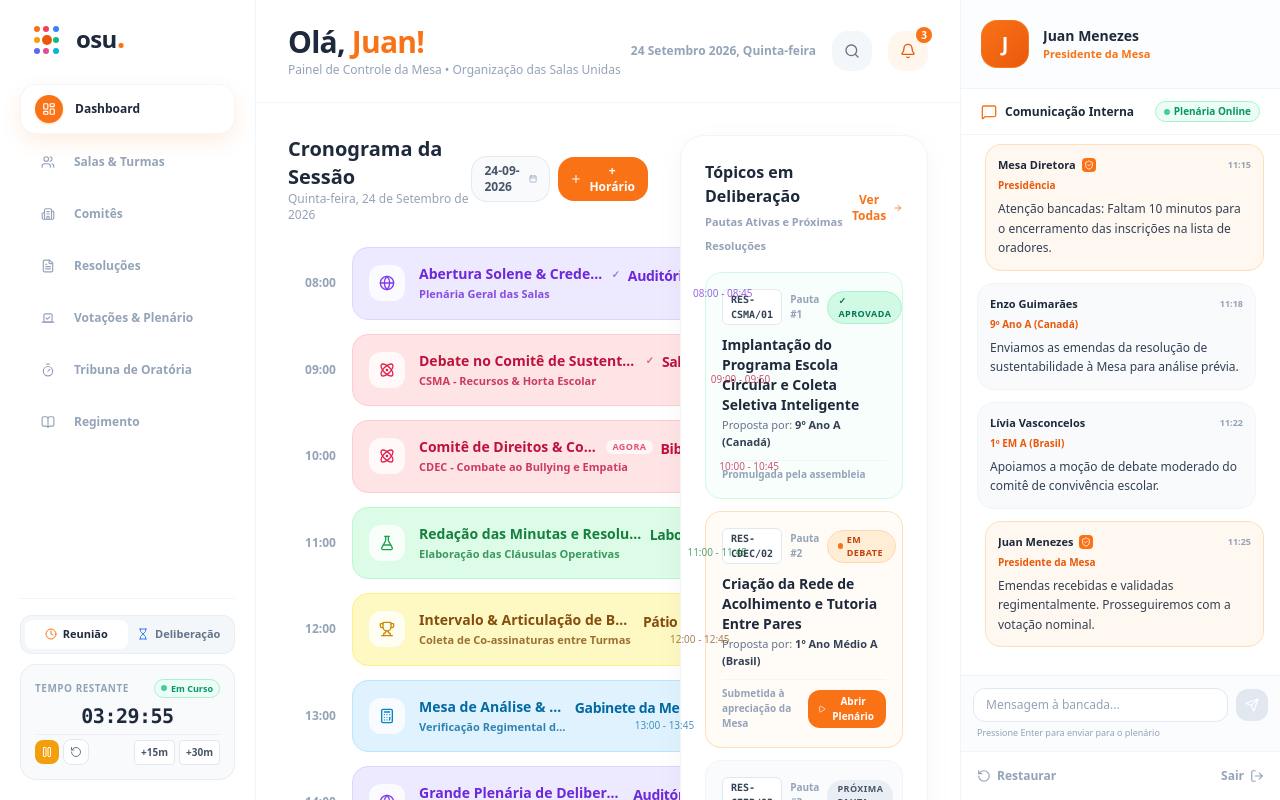
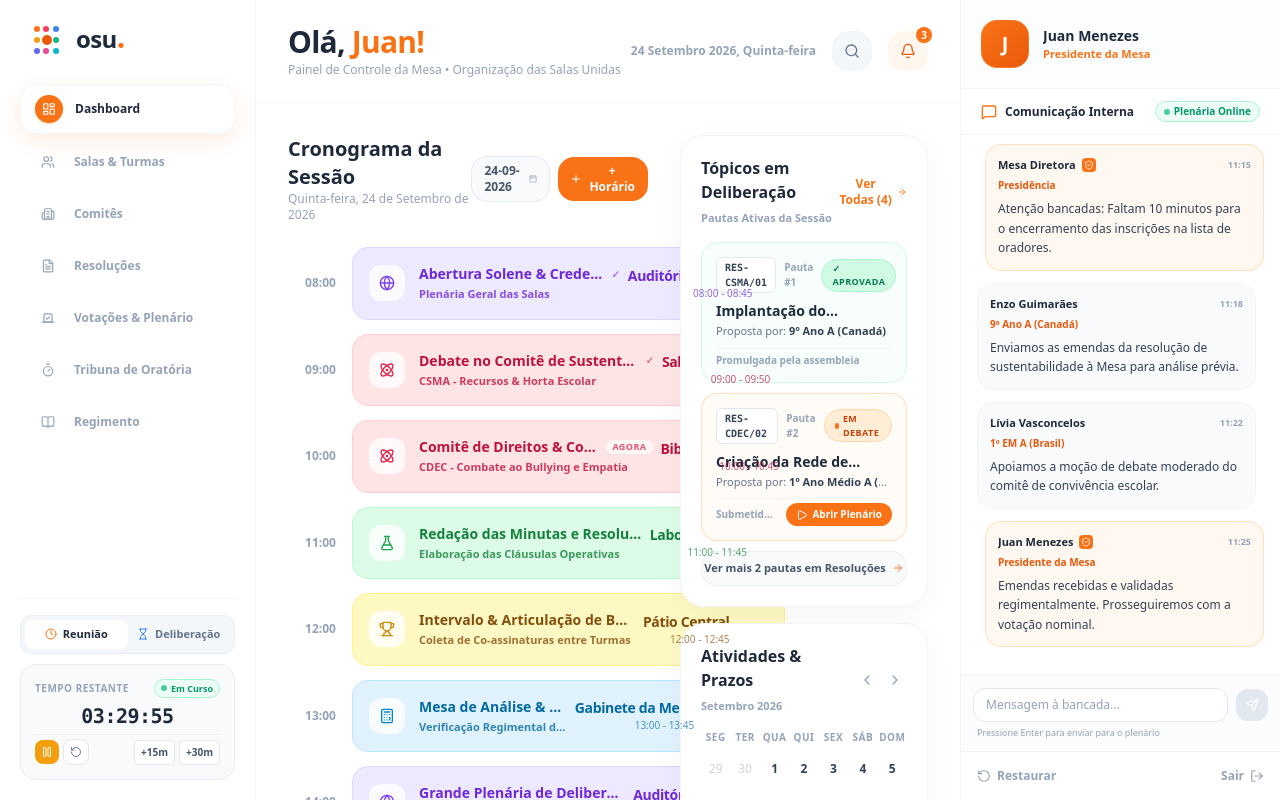
Before and after one commit to menezesjuan/osu-plataforma, a React (Vite) app: page / in a window 1280 px wide. Built offline with nearby package versions, Linux system fonts and the light colour scheme.

Commit message:
Ajusta exibicao para duas pautas e otimiza espacamento com calendario

```diff
--- a/src/components/dashboard/DashboardView.tsx
+++ b/src/components/dashboard/DashboardView.tsx
@@ -289,27 +289,27 @@ export const DashboardView: React.FC<DashboardViewProps> = ({ onNavigate }) => {
         </div>
 
         {/* Coluna 2: Cards de Tópicos em Deliberação & Calendário */}
-        <div className="lg:col-span-5 space-y-6">
+        <div className="lg:col-span-5 space-y-4">
 
-          {/* Seção Solicitada: Cards de Tópicos em Deliberação (Pautas Ativas & Próximas) */}
-          <div className="p-6 rounded-3xl bg-white border border-slate-100 shadow-[0_8px_30px_rgba(0,0,0,0.04)] space-y-4">
+          {/* Seção: Cards de Tópicos em Deliberação (Máximo 2 pré-visualizáveis) */}
+          <div className="p-5 rounded-3xl bg-white border border-slate-100 shadow-[0_8px_30px_rgba(0,0,0,0.04)] space-y-3.5">
             <div className="flex items-center justify-between">
               <div>
-                <h3 className="text-base font-extrabold text-slate-800">Tópicos em Deliberação</h3>
-                <span className="text-[11px] font-semibold text-slate-400">Pautas Ativas e Próximas Resoluções</span>
+                <h3 className="text-sm sm:text-base font-extrabold text-slate-800">Tópicos em Deliberação</h3>
+                <span className="text-[11px] font-semibold text-slate-400">Pautas Ativas da Sessão</span>
               </div>
               <button
                 onClick={() => onNavigate('resolutions')}
                 className="text-xs font-bold text-orange-500 hover:text-orange-600 flex items-center gap-1"
               >
-                Ver Todas
+                Ver Todas ({resolutions.length})
                 <ArrowRight className="w-3.5 h-3.5" />
               </button>
             </div>
 
-            {/* Lista de Cards de Tópicos / Pautas (Máximo 3 pré-visualizáveis) */}
-            <div className="space-y-3">
-              {resolutions.slice(0, 3).map((res, index) => {
+            {/* Lista de Cards de Tópicos / Pautas (Máximo 2 itens) */}
+            <div className="space-y-2.5">
+              {resolutions.slice(0, 2).map((res, index) => {
                 const isUnderVoteNow = liveVote?.resolutionId === res.id;
                 const isDebating = res.status === 'em_debate';
                 const isApproved = res.status === 'aprovado';
@@ -317,7 +317,7 @@ export const DashboardView: React.FC<DashboardViewProps> = ({ onNavigate }) => {
                 return (
                   <div
                     key={res.id}
-                    className={`p-4 rounded-2xl border transition-all duration-200 space-y-2.5 ${
+                    className={`p-3.5 rounded-2xl border transition-all duration-200 space-y-2 ${
                       isUnderVoteNow
                         ? 'bg-gradient-to-r from-orange-50/90 to-rose-50/80 border-orange-300 shadow-xs'
                         : isDebating
@@ -358,17 +358,17 @@ export const DashboardView: React.FC<DashboardViewProps> = ({ onNavigate }) => {
                     </div>
 
                     <div>
-                      <h4 className="text-xs sm:text-sm font-extrabold text-slate-800 leading-snug">
+                      <h4 className="text-xs sm:text-sm font-extrabold text-slate-800 leading-snug line-clamp-1">
                         {res.title}
                       </h4>
-                      <p className="text-[11px] text-slate-500 font-medium mt-0.5">
+                      <p className="text-[11px] text-slate-500 font-medium mt-0.5 truncate">
                         Proposta por: <strong className="text-slate-700">{res.mainSponsorName}</strong>
                       </p>
                     </div>
 
                     {/* Ação do Card */}
-                    <div className="pt-1.5 flex items-center justify-between border-t border-slate-200/40">
-                      <span className="text-[10px] text-slate-400 font-semibold">
+                    <div className="pt-1 flex items-center justify-between border-t border-slate-200/40">
+                      <span className="text-[10px] text-slate-400 font-semibold truncate">
                         {res.status === 'aprovado' ? 'Promulgada pela assembleia' : 'Submetida à apreciação da Mesa'}
                       </span>
 
@@ -378,7 +378,7 @@ export const DashboardView: React.FC<DashboardViewProps> = ({ onNavigate }) => {
                             startLiveVoting(res.id, 'simples');
                             onNavigate('voting');
                           }}
-                          className="inline-flex items-center gap-1 px-2.5 py-1 rounded-xl bg-orange-500 hover:bg-orange-600 text-white text-[10px] font-bold shadow-2xs transition"
+                          className="inline-flex items-center gap-1 px-2.5 py-1 rounded-xl bg-orange-500 hover:bg-orange-600 text-white text-[10px] font-bold shadow-2xs transition shrink-0 ml-2"
                         >
                           <Play className="w-3 h-3" />
                           Abrir Plenário
@@ -389,23 +389,23 @@ export const DashboardView: React.FC<DashboardViewProps> = ({ onNavigate }) => {
                 );
               })}
 
-              {resolutions.length > 3 && (
+              {resolutions.length > 2 && (
                 <button
                   onClick={() => onNavigate('resolutions')}
-                  className="w-full py-2.5 rounded-2xl bg-slate-50 hover:bg-slate-100 text-slate-600 border border-slate-200/60 text-xs font-bold transition flex items-center justify-center gap-1.5 shadow-2xs"
+                  className="w-full py-2 rounded-2xl bg-slate-50 hover:bg-slate-100 text-slate-600 border border-slate-200/60 text-[11px] font-bold transition flex items-center justify-center gap-1.5 shadow-2xs"
                 >
-                  <span>Ver todas as {resolutions.length} pautas na aba de Resoluções</span>
-                  <ArrowRight className="w-3.5 h-3.5 text-orange-500" />
+                  <span>Ver mais {resolutions.length - 2} pautas em Resoluções</span>
+                  <ArrowRight className="w-3 h-3 text-orange-500" />
                 </button>
               )}
             </div>
           </div>
 
           {/* Calendário de Atividades & Prazos */}
-          <div className="p-6 rounded-3xl bg-white border border-slate-100 shadow-[0_8px_30px_rgba(0,0,0,0.04)] space-y-4">
+          <div className="p-5 rounded-3xl bg-white border border-slate-100 shadow-[0_8px_30px_rgba(0,0,0,0.04)] space-y-3.5">
             <div className="flex items-center justify-between">
               <div>
-                <h3 className="text-base font-extrabold text-slate-800">Atividades & Prazos</h3>
+                <h3 className="text-sm sm:text-base font-extrabold text-slate-800">Atividades & Prazos</h3>
                 <span className="text-[11px] font-semibold text-slate-400">Setembro 2026</span>
               </div>
               <div className="flex items-center gap-1 text-slate-400">
```
